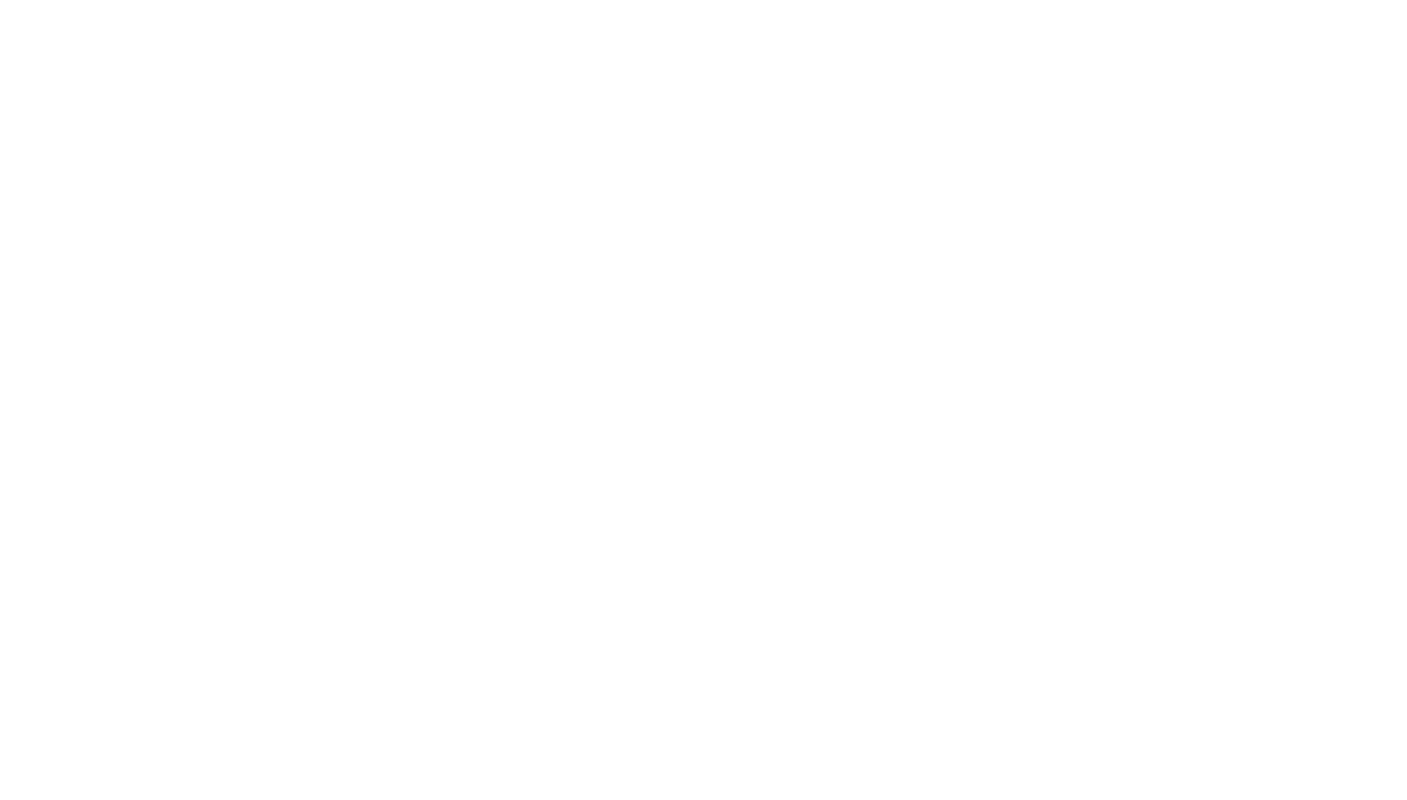
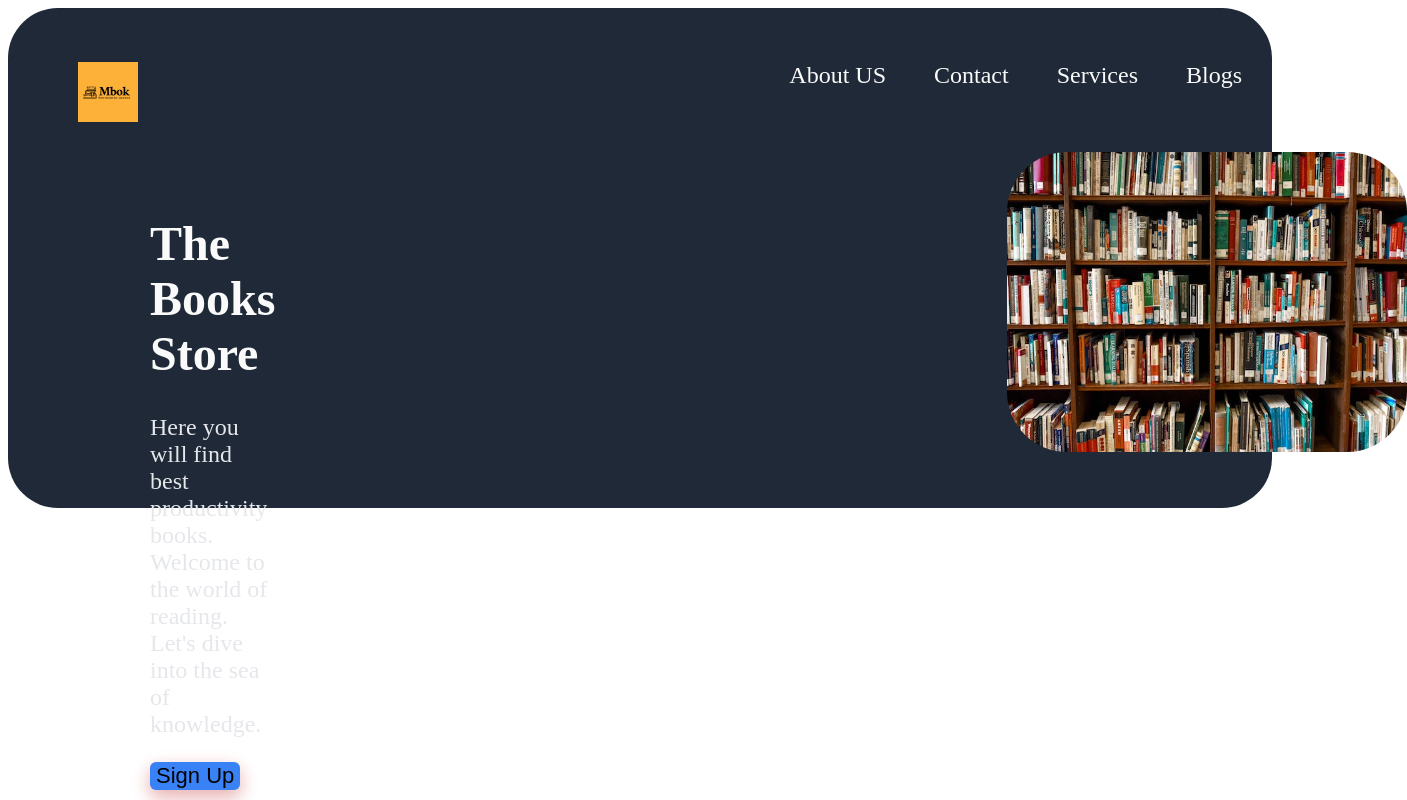
Before and after one commit to amw514/mybookstore, a plain HTML site: page index.html in a window 1280 px wide. Shown: the whole page, 1407 px wide, since content can reach past the window. Drawn offline with Linux system fonts and the light colour scheme.

Commit message:
header plus navigations bar

```diff
--- a/index.html
+++ b/index.html
@@ -7,5 +7,37 @@
     <title>My Book Store</title>
     <link rel="stylesheet" href="style.css" />
   </head>
-  <body></body>
+  <body>
+    <header class="header">
+      <nav>
+        <ul class="left-nav">
+          <li class="logo-heading">
+            <img src="images/logo.png" alt="logo" />
+          </li>
+        </ul>
+        <ul class="right-nav">
+          <li><a href="#">About US</a></li>
+          <li><a href="#">Contact</a></li>
+          <li><a href="#">Services</a></li>
+          <li><a href="#">Blogs</a></li>
+        </ul>
+      </nav>
+      <div class="header-body">
+        <div class="body-left-side">
+          <p class="main-text">The Books Store</p>
+          <p class="secondary-text">
+            Here you will find best productivity books. <br />
+            Welcome to the world of reading. <br />
+            Let's dive into the sea of knowledge.
+          </p>
+          <button class="header-button">Sign Up</button>
+        </div>
+        <div class="body-right-side">
+          <img src="images/book-shelf.jpg" alt="books shelf" />
+        </div>
+      </div>
+    </header>
+    <section></section>
+    <footer class="footer"></footer>
+  </body>
 </html>
--- a/style.css
+++ b/style.css
@@ -0,0 +1,71 @@
+header{
+    background-color: #1F2937;
+    padding: 30px;
+    height: 55vh;
+    border-radius: 50px;
+}
+nav{
+    display: flex;
+    flex-direction: row;
+    font-size: 24px;
+
+}
+ul{
+    list-style-type: none;
+    display: flex;
+    gap: 2em;
+}
+.left-nav > p {
+    color: #f9faf9;
+    font-size: 24px;
+}
+.logo-heading > img{
+ width: 60px;
+}
+.right-nav{
+    margin-left: auto;
+}
+nav ul li a{
+    color: #f9faf9;
+    text-decoration: none;
+}
+nav ul li a:hover {
+    color: rgb(118, 139, 100);
+  }
+.header-body{
+    display: flex;
+}
+.body-left-side{
+    display: flex;
+    flex-direction: column;
+    align-items: flex-start;
+    margin: 1em 2em 0 7em;
+
+}
+.main-text{
+    color: #f9faf9;
+    font-size: 48px;
+    font-weight: bolder;
+}
+.secondary-text{
+    font-size: 24px;
+    color: #e5e7eb;
+    margin-top: -15px;
+}
+.header-button{
+    background-color: #3882f6;
+    font-size: 22px;
+    border-radius: 6px;
+    border: #f9faf9;
+    box-shadow: 0 8px 16px 0 rgba(163, 48, 48, 0.2), 0 6px 20px 0 rgba(228, 11, 11, 0.19);
+
+}
+.header-button:hover{
+    box-shadow: 0 12px 16px 0 rgba(241, 240, 240, 0.24),0 17px 50px 0 rgba(223, 197, 197, 0.19);
+}
+.body-right-side > img{
+    border-radius: 60px;
+    width: 400px;
+    height: 300px;
+    margin-left: 700px;
+}
```
